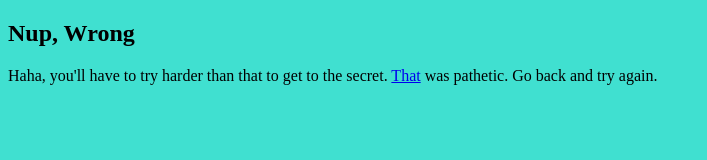
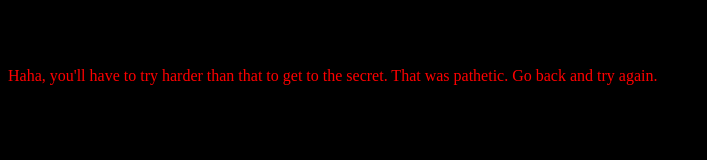
Before and after one commit to Atomnus/twones, a plain HTML site: page nupwrong.html in a window 1280 px wide. Shown: the whole page, without its empty margins (0-707 px from the left). Drawn offline with Linux system fonts and the light colour scheme.

Commit message:
Update nupwrong.html

```diff
--- a/nupwrong.html
+++ b/nupwrong.html
@@ -3,7 +3,7 @@
 <html>
   <head>
     <title>Nup, Wrong</title>
-    <link rel="stylesheet" href="index.css">
+    <link rel="stylesheet" href="wrong.css">
   </head>
   <body>
   <h2>Nup, Wrong</h2>
```
